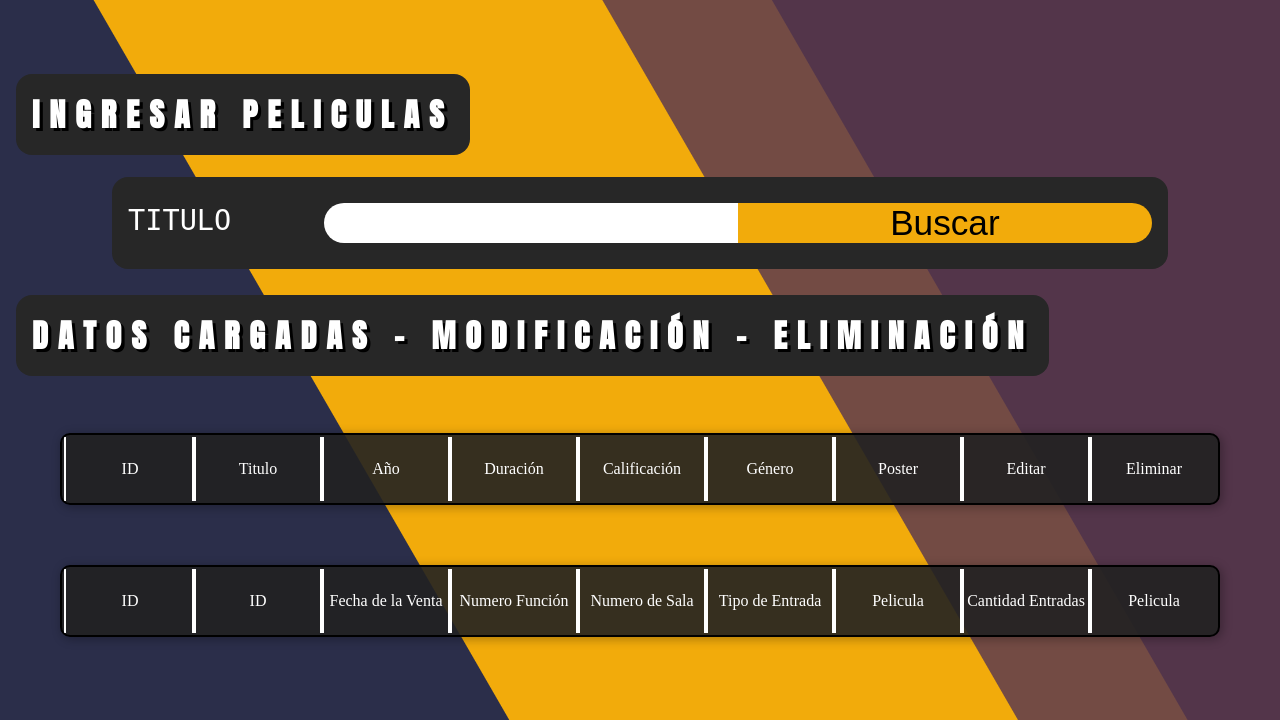
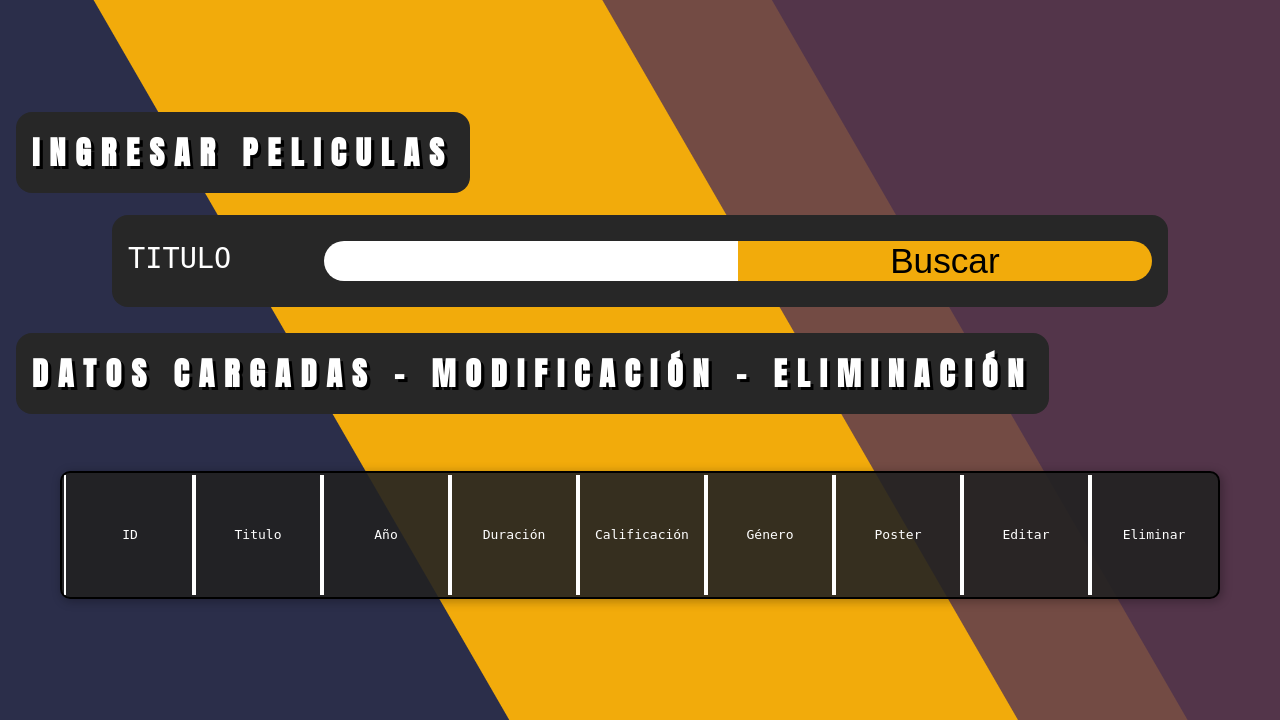
Before and after one commit to camiloCanclini/Cinema-Project-Storti, a PHP site: template pages/abm/modPeliculas.html in a window 1280 px wide. Shown: the part 80-800 px from the top of the page. Run offline with PHP 8.4, Linux system fonts and the light colour scheme; the template is opened without the code that fills it, so the values that code supplies are empty; some libraries are stand-ins or nearby versions.

Commit message:
ABM View Movies Feature Added

```diff
--- a/css/abm/abm_styles.css
+++ b/css/abm/abm_styles.css
@@ -118,7 +118,7 @@ input[type="submit"]:hover{
 }
 .format-table{
     display: grid;
-    height: 8vh;
+    height: 15vh;
     align-items: center;
     grid-auto-columns: minmax(50px, 1fr);
     grid-auto-flow: column;
@@ -129,6 +129,7 @@ input[type="submit"]:hover{
     border-radius: 10px;
 }
 .format-table > *{
+    font-family: monospace;
     margin: 0;
     min-width: 100%;
     height: 100%;
@@ -138,6 +139,10 @@ input[type="submit"]:hover{
     text-align: center;
     border-left: 2px solid white;
     border-right: 2px solid white;
+}
+.format-table img{
+    width: 100%;
+    object-fit: contain;
 }
 /* a{
     height: min-content;
--- a/pages/abm/modPeliculas.html
+++ b/pages/abm/modPeliculas.html
@@ -12,7 +12,7 @@
     <header>
         <span>ADMINISTRACIÓN PELICULAS</span>
     </header>
-    <main>
+    <main id="containerMoviesDB">
         <h1 class="titles">INGRESAR PELICULAS</h1>
 
         <form id="form">
@@ -41,17 +41,6 @@
     El siguiente contenedor va a borrar su contenido para pintar
     los datos de la base
     -->
-    <div class="format-table" id="containerMoviesDB">
-        <div>ID</div>
-        <div>ID</div>
-        <div>Fecha de la Venta</div>
-        <div>Numero Función</div>
-        <div>Numero de Sala</div>
-        <div>Tipo de Entrada</div>
-        <div>Pelicula</div>
-        <div>Cantidad Entradas</div>
-        <div>Pelicula</div>
-    </div>
 
     </main>
     <script src="../../scripts/apiQuery.js"></script>
--- a/scripts/serverQuery.js
+++ b/scripts/serverQuery.js
@@ -1,31 +1,31 @@
 const containerPrint = document.getElementById('containerMoviesDB');
 (function serverRequest(){
-    const HTTPREQUEST = new XMLHttpRequest(); //Se crea objeto HTTPREQUEST
+    const HTTPREQUEST2 = new XMLHttpRequest(); //Se crea objeto HTTPREQUEST
     url = "../../php/get_movies.php"
-    HTTPREQUEST.open('GET',url, true); //Se configura la petición
+    HTTPREQUEST2.open('GET',url, true); //Se configura la petición
     /*Comienzan las operaciones AJAX*/
-    HTTPREQUEST.onreadystatechange = function(){
+    HTTPREQUEST2.onreadystatechange = function(){
         /*Se verifica que la petición fue exitosa*/
         if(this.readyState == 4 && this.status == 200){
             var respuesta = JSON.parse(this.responseText);//Se obtiene la respuesta de la API y se transforma array
             console.log(respuesta);
             let movies = respuesta;
             console.log('movies:', movies)
-            showResponse(movies, containerPrint);
+            showResponse2(movies, containerPrint);
         }
     }
-    HTTPREQUEST.send();
+    HTTPREQUEST2.send();
 }
 )();
-function showResponse(movies, containerPrint){
+function showResponse2(movies, containerPrint){
 	console.log(movies);
-	containerPrint.innerHTML = "";
 	/*Se recorre el ARRAY y se pintan los datos que contiene*/
 	for(let i of movies){
 		console.log('Pintando Objetos...');
 		console.log(i);
 
         let movieContainer = document.createElement("DIV");
+        movieContainer.setAttribute("CLASS", "format-table");
 
 		let id = document.createElement("DIV");
 		let titulo = document.createElement("DIV");
```
